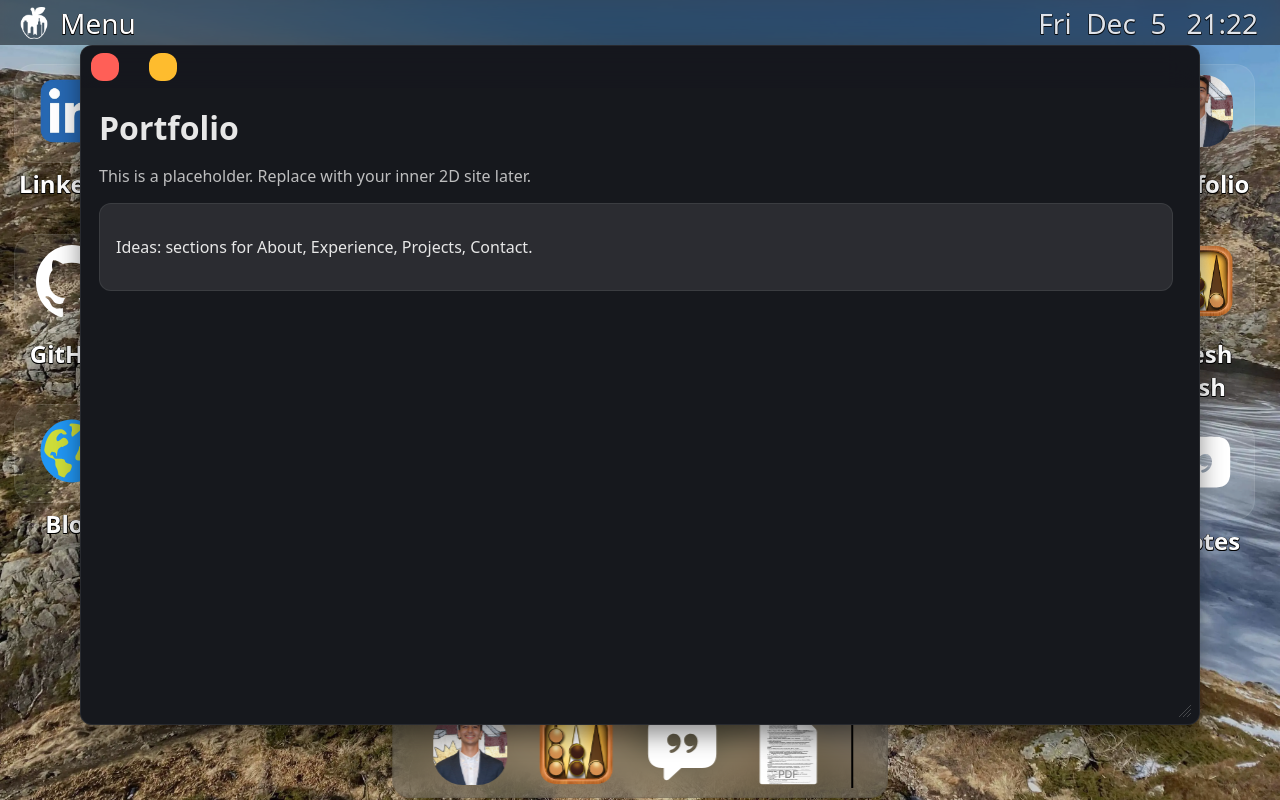
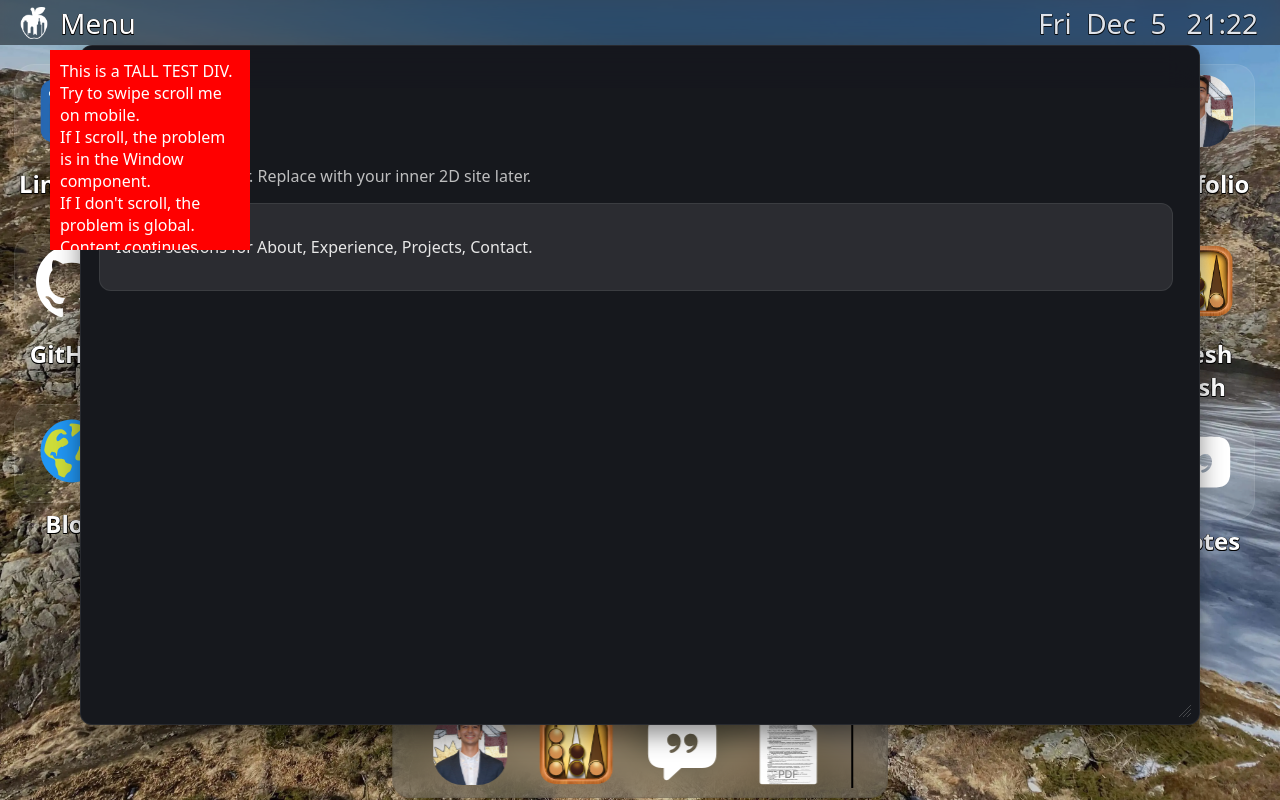
Before and after one commit to RoySchor/personal-website, a React (Vite) app in the folder 2d-personal-portfolio-website/: page / in a window 1280 px wide. Built offline with nearby package versions, Linux system fonts and the light colour scheme.

Commit message:
adding temporary test div

```diff
--- a/2d-personal-portfolio-website/src/system/Desktop.tsx
+++ b/2d-personal-portfolio-website/src/system/Desktop.tsx
@@ -168,6 +168,32 @@ const Desktop: React.FC = () => {
         }}
       />
 
+      {/* 🧪 TEST DIV START */}
+      {/* This element is intentionally taller than the viewport and should scroll */}
+      <div
+        style={{
+          position: "absolute",
+          top: "50px",
+          left: "50px",
+          width: "200px",
+          height: "200px",
+          backgroundColor: "red",
+          overflowY: "scroll", // Must scroll!
+          WebkitOverflowScrolling: "touch",
+          touchAction: "pan-y",
+          zIndex: 100, // Make sure it's on top
+        }}
+      >
+        <div style={{ height: "1000px", color: "white", padding: "10px" }}>
+          This is a TALL TEST DIV. <br />
+          Try to swipe scroll me on mobile. <br />
+          If I scroll, the problem is in the Window component. <br />
+          If I don't scroll, the problem is global. <br />
+          Content continues... (down to 1000px)
+        </div>
+      </div>
+      {/* 🧪 TEST DIV END */}
+
       <MenuBar onShutdown={() => setMode("shutdown")} onLock={() => setMode("lock")} />
 
       {/* Desktop icons on the right */}
```
